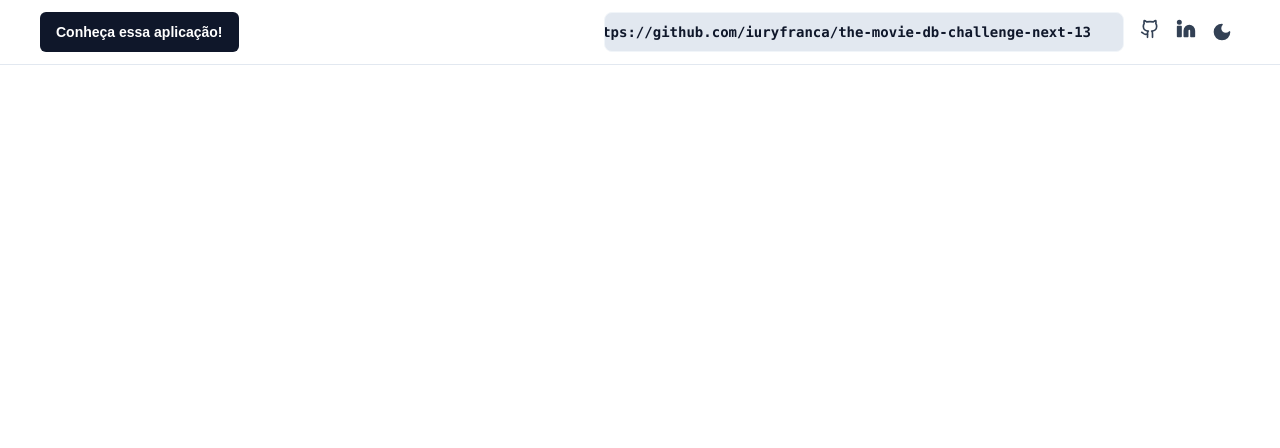
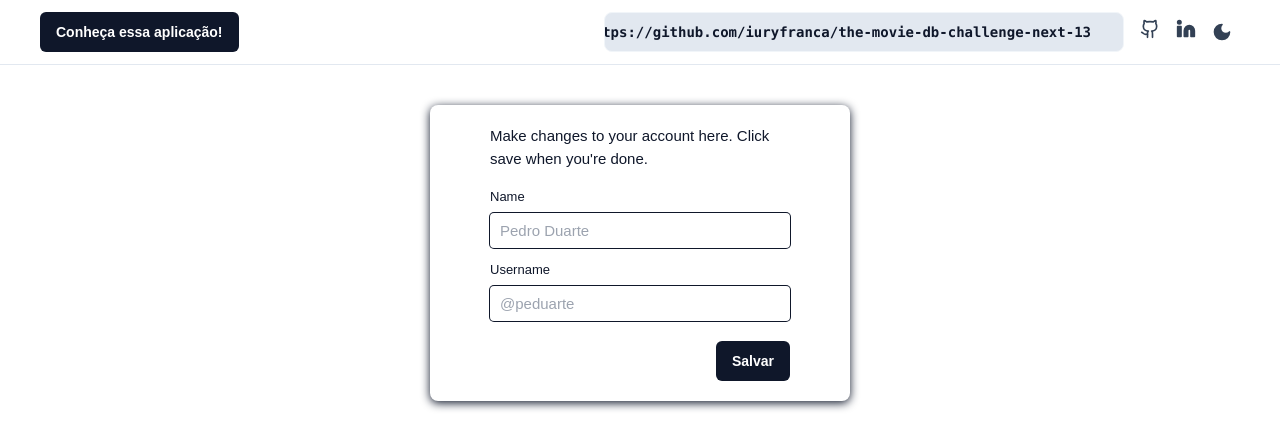
Before and after one commit to iuryfranca/the-movie-db-challenge-vue, a Vue app: page /login in a window 1280 px wide. Shown: the top 448 px of the page. Built offline with nearby package versions, Linux system fonts and the light colour scheme; what prettier-plugin-tailwindcss would draw is missing.

Commit message:
feat: start integration Vuex + Firebase Auth ✨

```diff
--- a/package.json
+++ b/package.json
@@ -18,7 +18,8 @@
     "tailwind-merge": "^1.9.1",
     "vanilla-tilt-vue": "^0.1.3",
     "vue": "^3.2.45",
-    "vue-router": "^4.1.6"
+    "vue-router": "^4.1.6",
+    "vuex": "^4.1.0"
   },
   "devDependencies": {
     "@rushstack/eslint-patch": "^1.1.4",
--- a/src/App.vue
+++ b/src/App.vue
@@ -1,6 +1,6 @@
 <template>
   <HeaderPage />
-  <RouterView class="container flex-1" />
+  <RouterView class="container" />
 </template>
 <script setup lang="ts">
 import HeaderPage from './components/HeaderPage.vue'
--- a/src/router/index.ts
+++ b/src/router/index.ts
@@ -1,6 +1,5 @@
 import { createRouter, createWebHistory } from 'vue-router'
 import HomeView from '../views/HomeView.vue'
-import MoviesView from '../views/MoviesView.vue'
 
 const router = createRouter({
   history: createWebHistory(import.meta.env.BASE_URL),
@@ -21,7 +20,17 @@ const router = createRouter({
     {
       path: '/movies',
       name: 'movies',
-      component: MoviesView,
+      component: () => import('@/views/MoviesView.vue'),
+    },
+    {
+      path: '/register',
+      name: 'register',
+      component: () => import('@/views/SignupView.vue'),
+    },
+    {
+      path: '/login',
+      name: 'login',
+      component: () => import('@/views/LoginView.vue'),
     },
   ],
 })
--- /dev/null
+++ b/src/views/LoginView.vue
@@ -0,0 +1,56 @@
+<template>
+  <div
+    class="0 mt-10 h-min w-[420px] items-center rounded-lg shadow-[0_2px_10px]"
+  >
+    <form
+      className="p-5 rounded-b-md outline-none focus:shadow-[0_0_0_2px] focus:shadow-black"
+    >
+      <p className="mb-5 text-[15px] leading-normal">
+        Make changes to your account here. Click save when you're done.
+      </p>
+      <fieldset className="mb-[15px] w-full flex flex-col justify-start">
+        <label className="text-[13px] leading-none mb-2.5 block" htmlFor="name">
+          Name
+        </label>
+        <input
+          className="rounded px-2.5 text-[15px] leading-none shadow-[0_0_0_1px] h-[35px] focus:shadow-[0_0_0_2px] outline-none text-slate-900"
+          id="name"
+          placeholder="Pedro Duarte"
+        />
+      </fieldset>
+      <fieldset className="mb-[15px] w-full flex flex-col justify-start">
+        <label
+          className="text-[13px] leading-none mb-2.5 block"
+          htmlFor="username"
+        >
+          Username
+        </label>
+        <input
+          className="rounded px-2.5 text-[15px] leading-none shadow-[0_0_0_1px] h-[35px] focus:shadow-[0_0_0_2px] outline-none text-slate-900"
+          id="username"
+          placeholder="@peduarte"
+        />
+      </fieldset>
+      <div className="flex justify-end mt-5">
+        <ButtonUi msg="Salvar" />
+      </div>
+    </form>
+  </div>
+</template>
+
+<script>
+import ButtonUi from '@/components/ui/ButtonUi.vue'
+import { ref } from 'vue'
+
+export default {
+  setup() {
+    const email = ref('')
+    const password = ref('')
+    const handleSubmit = () => {
+      console.log(email.value, password.value)
+    }
+    return { handleSubmit, email, password }
+  },
+  components: { ButtonUi },
+}
+</script>
--- /dev/null
+++ b/src/views/SignupView.vue
@@ -0,0 +1,30 @@
+<template>
+  <form @submit.prevent="handleSubmit">
+    <h3>Sign up</h3>
+
+    <label for="email">Email:</label>
+    <input type="email" name="email" v-model="email" required />
+
+    <label for="email">Password:</label>
+    <input type="password" name="password" v-model="password" required />
+
+    <button>Sign up</button>
+  </form>
+</template>
+
+<script>
+import { ref } from 'vue'
+
+export default {
+  setup() {
+    const email = ref('')
+    const password = ref('')
+
+    const handleSubmit = () => {
+      console.log(email.value, password.value)
+    }
+
+    return { handleSubmit, email, password }
+  },
+}
+</script>
```
Also changed, not shown: 1 other file (tests, documents, lock files or other folders).
